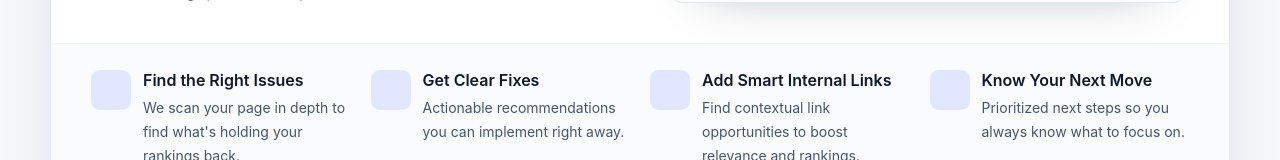
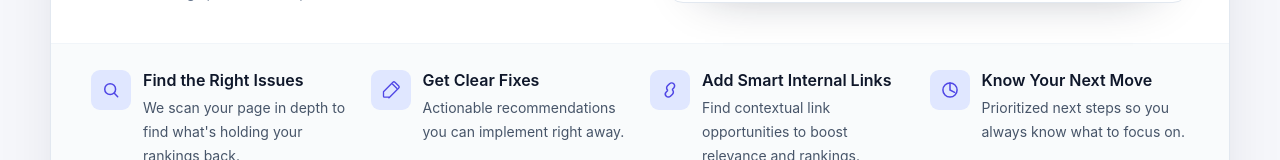
Before and after one commit to Lunoriapp/rankshift-app, a Next.js app: page / in a window 1280 px wide. Shown: the part 600-760 px from the top of the page. Built offline with nearby package versions, Linux system fonts and the light colour scheme; no server answers.

Commit message:
Add feature icons to blue circles in homepage top strip

```diff
--- a/app/page.tsx
+++ b/app/page.tsx
@@ -1,4 +1,5 @@
 import Link from "next/link";
+import type { ReactNode } from "react";
 
 import { AuditForm } from "@/components/audit-form";
 import { AuthBootstrap } from "@/components/auth-bootstrap";
@@ -10,22 +11,67 @@ const navItems = [
   { label: "Resources", href: "/resources" },
 ];
 
-const topFeatureStrip = [
+type FeatureItem = {
+  title: string;
+  description: string;
+  icon: ReactNode;
+};
+
+const topFeatureStrip: FeatureItem[] = [
   {
     title: "Find the Right Issues",
     description: "We scan your page in depth to find what's holding your rankings back.",
+    icon: (
+      <svg viewBox="0 0 24 24" className="h-5 w-5 text-indigo-600" fill="none" aria-hidden="true">
+        <circle cx="11" cy="11" r="6.5" stroke="currentColor" strokeWidth="1.8" />
+        <path d="m16 16 4 4" stroke="currentColor" strokeWidth="1.8" strokeLinecap="round" />
+      </svg>
+    ),
   },
   {
     title: "Get Clear Fixes",
     description: "Actionable recommendations you can implement right away.",
+    icon: (
+      <svg viewBox="0 0 24 24" className="h-5 w-5 text-indigo-600" fill="none" aria-hidden="true">
+        <path
+          d="M9.5 20.5H4a1 1 0 0 1-1-1V14l11.3-11.3a1.7 1.7 0 0 1 2.4 0l4.6 4.6a1.7 1.7 0 0 1 0 2.4L10 21a1 1 0 0 1-.5.3Z"
+          stroke="currentColor"
+          strokeWidth="1.6"
+          strokeLinejoin="round"
+        />
+        <path d="m13.5 4.5 6 6" stroke="currentColor" strokeWidth="1.6" />
+      </svg>
+    ),
   },
   {
     title: "Add Smart Internal Links",
     description: "Find contextual link opportunities to boost relevance and rankings.",
+    icon: (
+      <svg viewBox="0 0 24 24" className="h-5 w-5 text-indigo-600" fill="none" aria-hidden="true">
+        <path
+          d="M9 12a3.5 3.5 0 0 1 0-5l2.5-2.5a3.5 3.5 0 0 1 5 5L15 11"
+          stroke="currentColor"
+          strokeWidth="1.8"
+          strokeLinecap="round"
+        />
+        <path
+          d="M15 12a3.5 3.5 0 0 1 0 5l-2.5 2.5a3.5 3.5 0 1 1-5-5L9 13"
+          stroke="currentColor"
+          strokeWidth="1.8"
+          strokeLinecap="round"
+        />
+      </svg>
+    ),
   },
   {
     title: "Know Your Next Move",
     description: "Prioritized next steps so you always know what to focus on.",
+    icon: (
+      <svg viewBox="0 0 24 24" className="h-5 w-5 text-indigo-600" fill="none" aria-hidden="true">
+        <path d="M12 3.5V12l5.5 2.8" stroke="currentColor" strokeWidth="1.8" strokeLinecap="round" />
+        <circle cx="12" cy="12" r="8.5" stroke="currentColor" strokeWidth="1.8" />
+      </svg>
+    ),
   },
 ];
 
@@ -197,7 +243,9 @@ export default function HomePage() {
           <div className="grid gap-5 md:grid-cols-2 lg:grid-cols-4">
             {topFeatureStrip.map((item) => (
               <div key={item.title} className="flex items-start gap-3">
-                <div className="mt-0.5 h-10 w-10 shrink-0 rounded-full bg-indigo-100" />
+                <div className="mt-0.5 flex h-10 w-10 shrink-0 items-center justify-center rounded-full bg-indigo-100">
+                  {item.icon}
+                </div>
                 <div>
                   <p className="text-base font-semibold text-slate-900">{item.title}</p>
                   <p className="mt-1 text-sm leading-6 text-slate-600">{item.description}</p>
```
